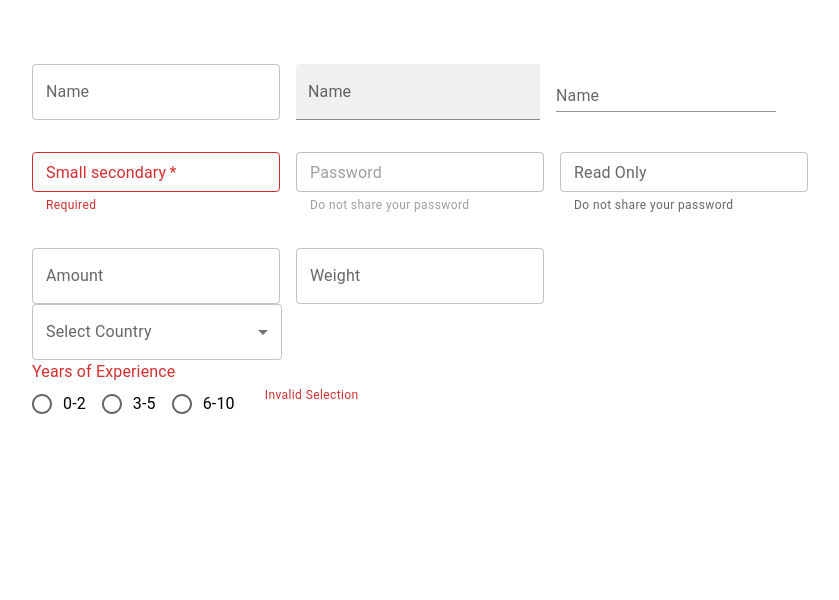
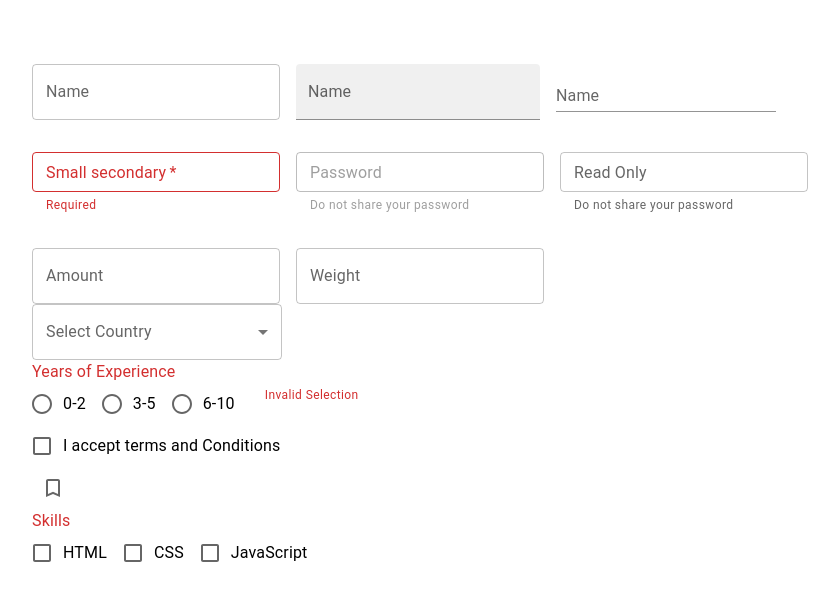
Before and after one commit to devhimanshuu/Full_stack_Journey, a React (Create React App) app in the folder Front-end/Material-UI/: page / in a window 1280 px wide. Shown: the top 600 px of the page, without its empty margins (32-871 px from the left). Built offline with nearby package versions, Linux system fonts and the light colour scheme.

Commit message:
muiCheckBox

```diff
--- a/Front-end/Material-UI/src/App.tsx
+++ b/Front-end/Material-UI/src/App.tsx
@@ -4,12 +4,14 @@ import "./App.css";
 import { MuiTextfield } from "./components/muiText";
 import { MuiSelect } from "./components/muiSelect";
 import MuiRadioButton from "./components/muiRadioButton";
+import MuiCheckBox from "./components/muiCheckBox";
 function App() {
   return (
     <div className="App">
       <MuiTextfield />
       <MuiSelect />
       <MuiRadioButton />
+      <MuiCheckBox />
     </div>
   );
 }
--- /dev/null
+++ b/Front-end/Material-UI/src/components/muiCheckBox.tsx
@@ -0,0 +1,86 @@
+import React from "react";
+import {
+  Box,
+  FormControlLabel,
+  Checkbox,
+  FormControl,
+  FormLabel,
+  FormGroup,
+} from "@mui/material";
+import { useState } from "react";
+import BookmarkBorderIcon from "@mui/icons-material/BookmarkBorder";
+import BookmarkIcon from "@mui/icons-material/Bookmark";
+import { Javascript } from "@mui/icons-material";
+function MuiCheckBox() {
+  const [Accepttnc, setAccepttnc] = useState(false);
+  const [Skills, setSkills] = useState<string[]>([]);
+  const handleChange = (event: React.ChangeEvent<HTMLInputElement>) => {
+    console.log(Accepttnc);
+    setAccepttnc(event.target.checked);
+  };
+  const handleSkillChange = (event: React.ChangeEvent<HTMLInputElement>) => {
+    const index = Skills.indexOf(event.target.value);
+    if (index === -1) {
+      setSkills([...Skills, event.target.value]);
+    } else {
+      setSkills(Skills.filter((skill) => skill !== event.target.value));
+    }
+  };
+  return (
+    <Box>
+      <Box>
+        <FormControlLabel
+          label="I accept terms and Conditions"
+          control={<Checkbox checked={Accepttnc} onChange={handleChange} />}
+        />
+      </Box>
+      <Box>
+        <Checkbox
+          icon={<BookmarkBorderIcon />}
+          checkedIcon={<BookmarkIcon />}
+          checked={Accepttnc}
+          onChange={handleChange}
+        />
+      </Box>
+      <Box>
+        <FormControl error>
+          <FormLabel>Skills</FormLabel>
+          <FormGroup row>
+            <FormControlLabel
+              label="HTML"
+              control={
+                <Checkbox
+                  value="html"
+                  checked={Skills.includes("html")}
+                  onChange={handleSkillChange}
+                />
+              }
+            />
+            <FormControlLabel
+              label="CSS "
+              control={
+                <Checkbox
+                  value="css"
+                  checked={Skills.includes("css")}
+                  onChange={handleSkillChange}
+                />
+              }
+            />
+            <FormControlLabel
+              label="JavaScript"
+              control={
+                <Checkbox
+                  value="javascript"
+                  checked={Skills.includes("JavaScript")}
+                  onChange={handleSkillChange}
+                />
+              }
+            />
+          </FormGroup>
+        </FormControl>
+      </Box>
+    </Box>
+  );
+}
+
+export default MuiCheckBox;
```
